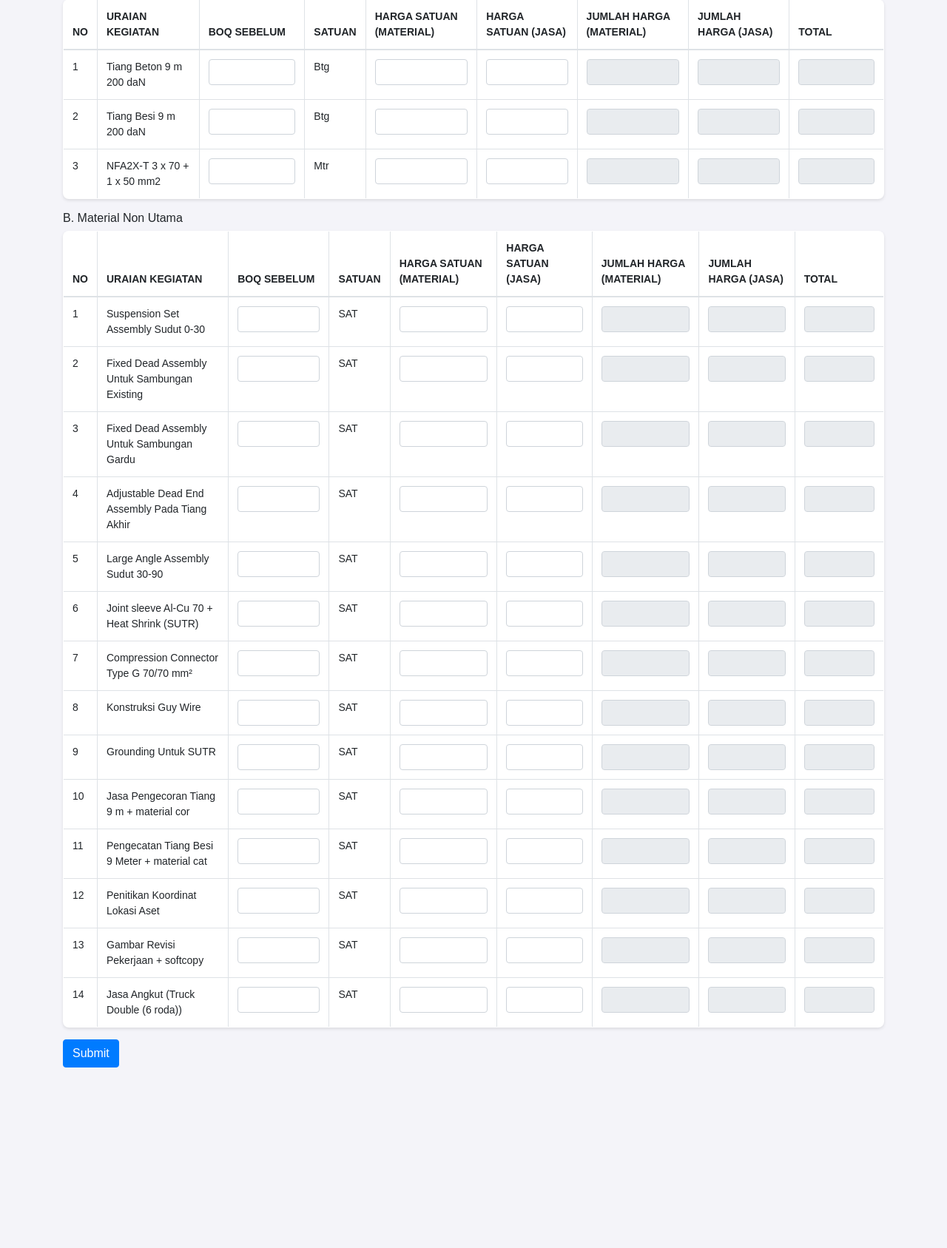
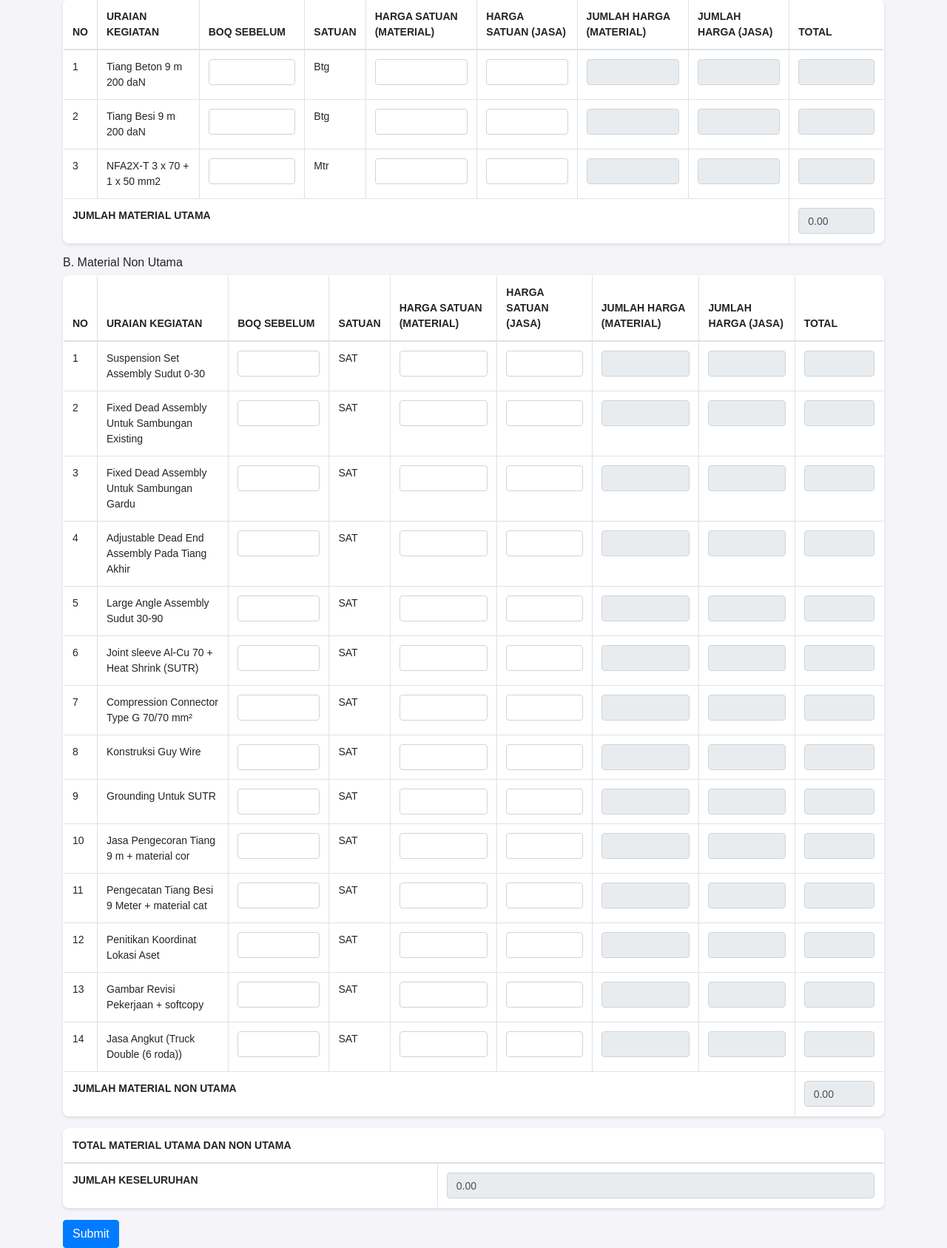
Before and after one commit to Perfvme/RencanaJaringan, a Flask app: template templates/map.html in a window 1280 px wide. Shown: the part 1240-2927 px from the top of the page at 74% size. Before the commit the page ends 2683 px from the top, so only its background shows below. Run offline with Flask 3, Linux system fonts and the light colour scheme; the template is opened without the code that fills it, so the values that code supplies are empty; some libraries are stand-ins or nearby versions.

Commit message:
map.html

```diff
--- a/templates/map.html
+++ b/templates/map.html
@@ -189,6 +189,11 @@
                     <td><input type="text" name="jumlah_jasa_3" class="form-control" readonly></td>
                     <td><input type="text" name="total_3" class="form-control" readonly></td>
                 </tr>
+                <!-- Total Row -->
+                <tr>
+                    <td colspan="8"><strong>JUMLAH MATERIAL UTAMA</strong></td>
+                    <td><input type="text" id="total_sum_main" class="form-control" readonly></td>
+                </tr>
             </tbody>
         </table>
 
@@ -254,6 +259,26 @@
                     <td><input type="text" name="total_{{ i }}" class="form-control" readonly></td>
                 </tr>
                 {% endfor %}
+                <!-- Total Row -->
+                <tr>
+                    <td colspan="8"><strong>JUMLAH MATERIAL NON UTAMA</strong></td>
+                    <td><input type="text" id="total_sum_non_main" class="form-control" readonly></td>
+                </tr>
+            </tbody>
+        </table>
+
+        <!-- Combined Total Row -->
+        <table class="table table-bordered">
+            <thead>
+                <tr>
+                    <th colspan="9">TOTAL MATERIAL UTAMA DAN NON UTAMA</th>
+                </tr>
+            </thead>
+            <tbody>
+                <tr>
+                    <td colspan="8"><strong>JUMLAH KESELURUHAN</strong></td>
+                    <td><input type="text" id="total_combined_sum" class="form-control" readonly></td>
+                </tr>
             </tbody>
         </table>
 
@@ -288,6 +313,32 @@
         });
     });
 
+    function updateTotalSums() {
+        // Update sum for A. Material Utama
+        let totalSumMain = 0;
+        document.querySelectorAll('input[name^="total_"]').forEach((input, index) => {
+            if (index < 3) { // Adjust the condition based on the actual number of rows
+                const value = parseFloat(input.value) || 0;
+                totalSumMain += value;
+            }
+        });
+        document.getElementById('total_sum_main').value = totalSumMain.toFixed(2);
+
+        // Update sum for B. Material Non Utama
+        let totalSumNonMain = 0;
+        document.querySelectorAll('input[name^="total_"]').forEach((input, index) => {
+            if (index >= 3) { // Adjust the condition based on the actual number of rows
+                const value = parseFloat(input.value) || 0;
+                totalSumNonMain += value;
+            }
+        });
+        document.getElementById('total_sum_non_main').value = totalSumNonMain.toFixed(2);
+
+        // Calculate the combined total
+        const combinedTotal = totalSumMain + totalSumNonMain;
+        document.getElementById('total_combined_sum').value = combinedTotal.toFixed(2);
+    }
+
     document.querySelectorAll('input').forEach(input => {
         input.addEventListener('input', function() {
             const row = this.closest('tr');
@@ -302,8 +353,13 @@
             row.querySelector('input[name^="jumlah_material"]').value = jumlahMaterial.toFixed(2);
             row.querySelector('input[name^="jumlah_jasa"]').value = jumlahJasa.toFixed(2);
             row.querySelector('input[name^="total"]').value = total.toFixed(2);
+
+            updateTotalSums();
         });
     });
+
+    // Initial calculation of totals
+    updateTotalSums();
     </script>
 </body>
 </html>
```
